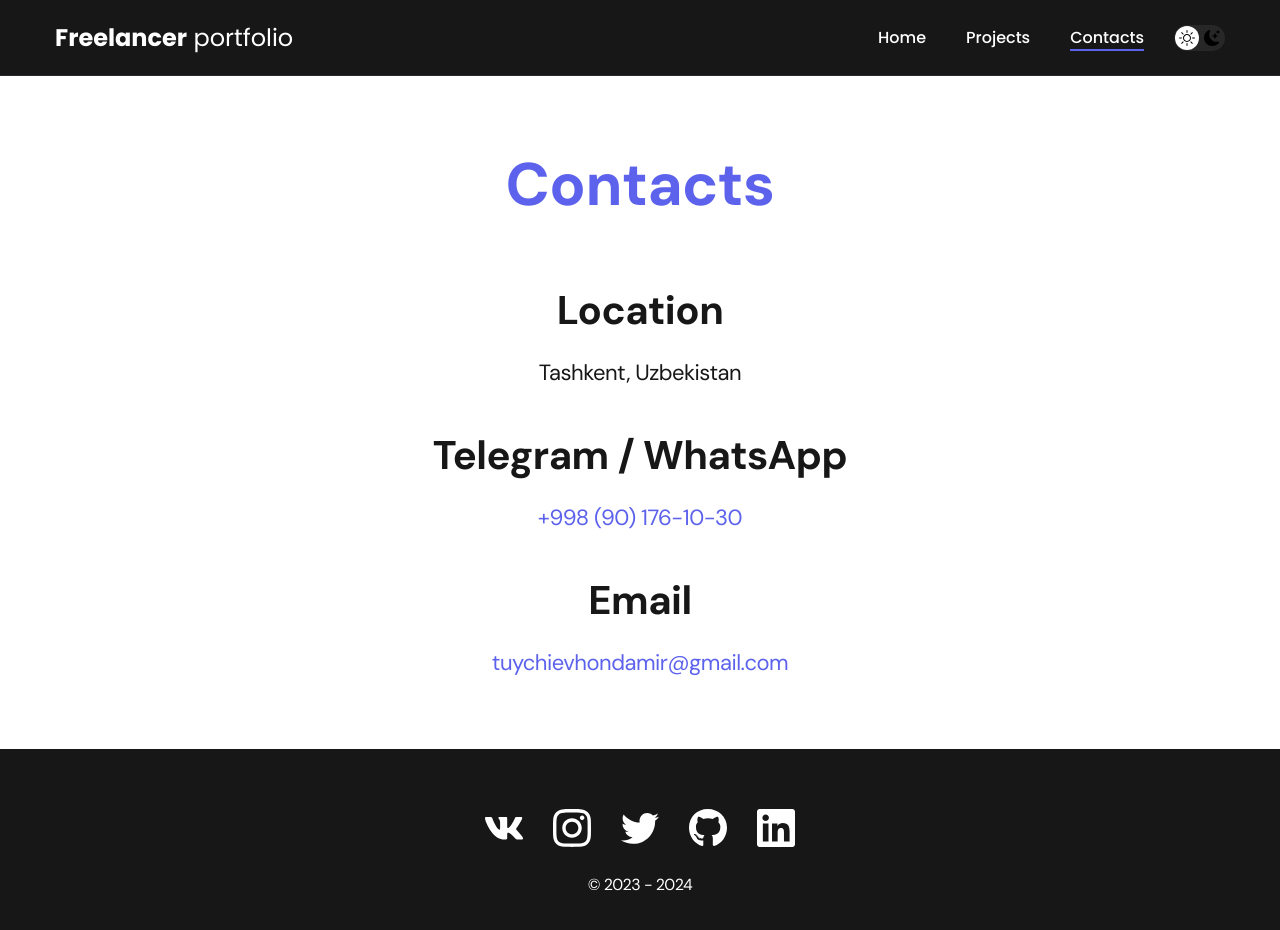
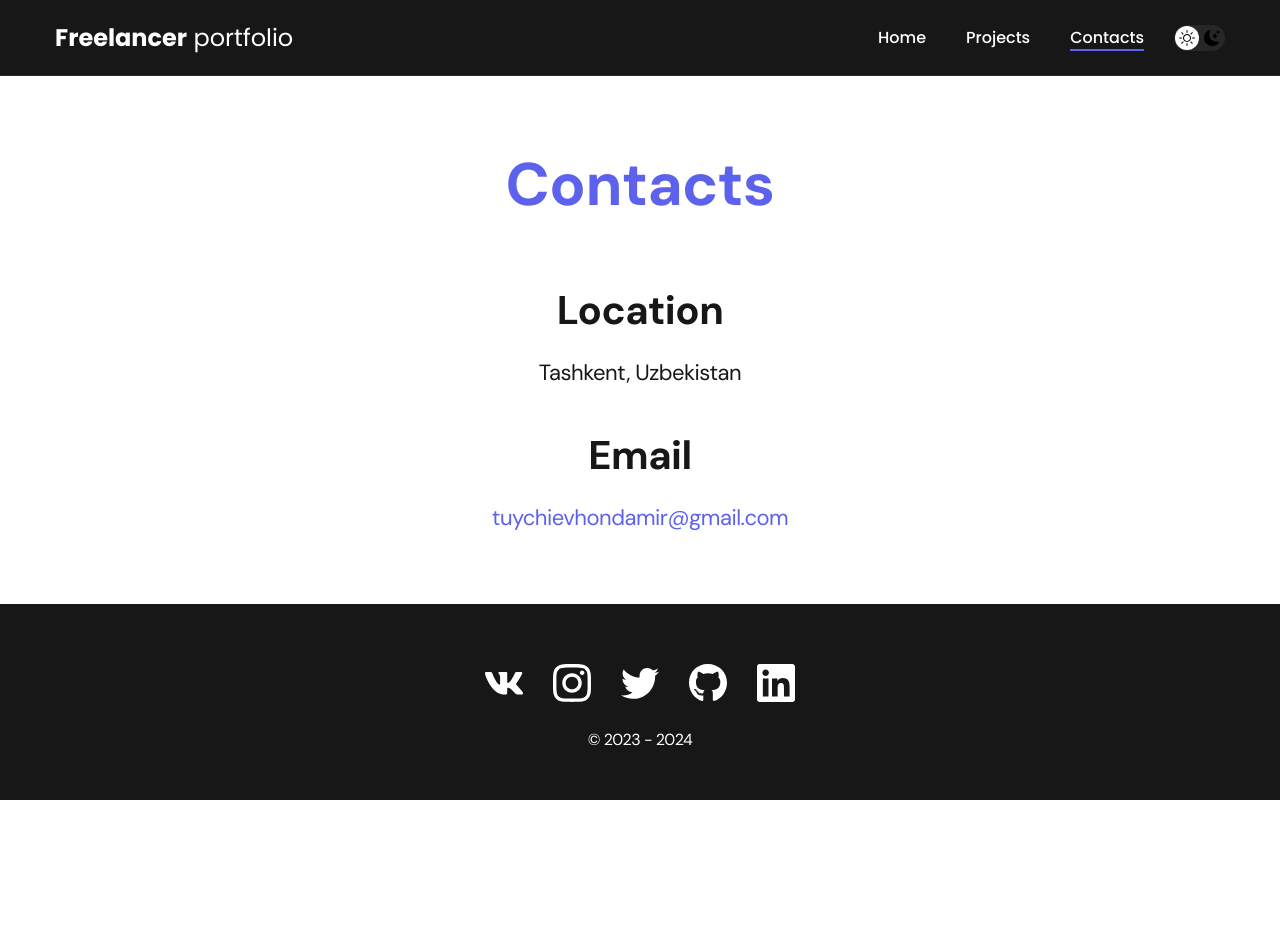
Before and after one commit to Khondamir26/mini_portfolio, a React (Create React App) app: page /contacts in a window 1280 px wide. Shown: the top 930 px of the page. After the commit the page ends 800 px from the top, so only its background shows below. Built offline with nearby package versions, Linux system fonts and the light colour scheme.

Commit message:
Update Contacts.js

```diff
--- a/src/pages/Contacts.js
+++ b/src/pages/Contacts.js
@@ -9,12 +9,7 @@ const Contacts = () => {
 						<h2 className="title-2">Location</h2>
 						<p className="title-content">Tashkent, Uzbekistan</p>
 					</li>
-					<li className="content-list__item">
-						<h2 className="title-2">Telegram / WhatsApp</h2>
-						<p className="title-content">
-							<a href="tel:+998901761030">+998 (90) 176-10-30 </a>
-						</p>
-					</li>
+
 					<li className="content-list__item">
 						<h2 className="title-2">Email</h2>
 						<p className="title-content">
```
